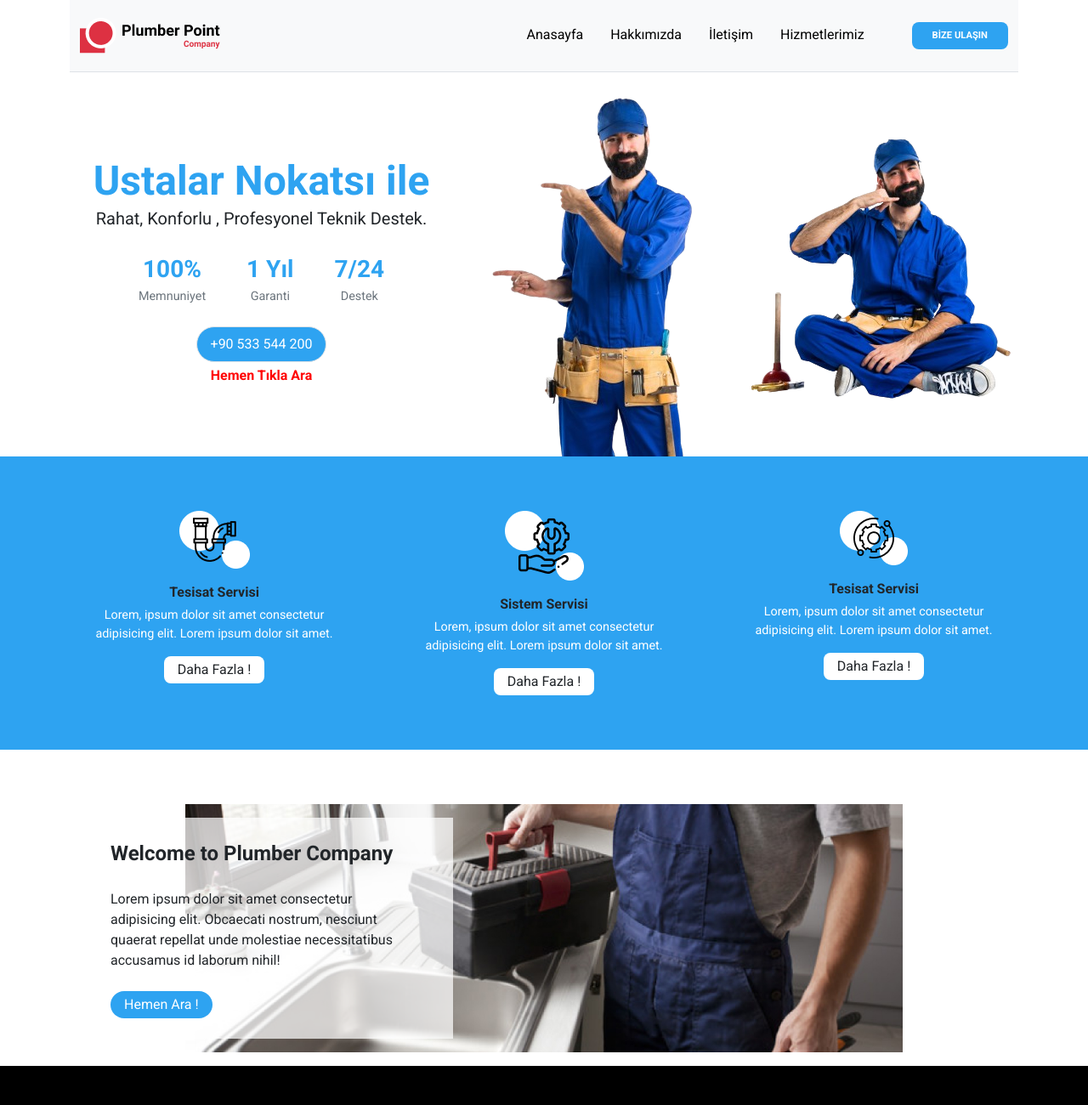
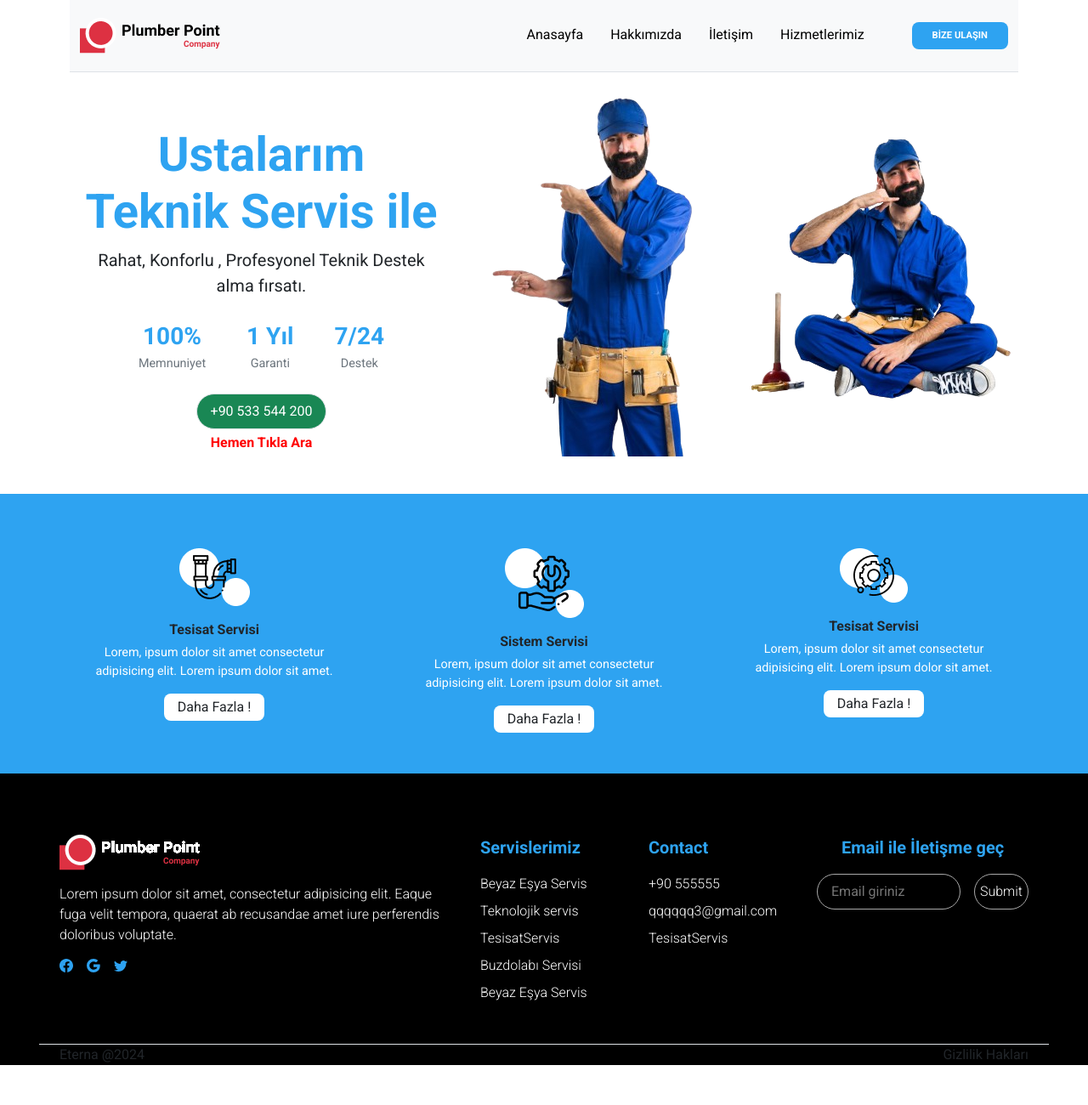
Before and after one commit to 33emre33/ustalarBurada, a plain HTML site: page index.html in a window 1280 px wide. Shown: the top 1300 px of the page at 85% size. After the commit the page ends 1253 px from the top, so only its background shows below. Drawn offline with nearby package versions, Linux system fonts and the light colour scheme.

Commit message:
gün sonu commit

```diff
--- a/assets/css/style.scss
+++ b/assets/css/style.scss
@@ -82,7 +82,7 @@
 
 .footer-start-icons-wrapper{
 
-    filter: brightness(0) saturate(100%) invert(26%) sepia(50%) saturate(5988%) hue-rotate(341deg) brightness(93%) contrast(85%);
+    filter: brightness(0) saturate(100%) invert(51%) sepia(87%) saturate(1861%) hue-rotate(179deg) brightness(101%) contrast(89%);
 
 }
 
@@ -110,7 +110,7 @@ form{
 .banner-start-item-btn-wrapper{
     @media (max-width:768px) {
         position: fixed;
-        bottom: 2%;
+        bottom: 4%;
         left:50%;
         transform: translateX(-50%);
         z-index: 100;
--- a/index.html
+++ b/index.html
@@ -3,7 +3,8 @@
   <head>
     <meta charset="utf-8">
     <meta name="viewport" content="width=device-width, initial-scale=1">
-    <title>Bootstrap demo</title>
+    <title>Ustalar</title>
+    <meta name="keywords" content="">
     <link rel="stylesheet" href="assets/css/style.css">
     <link href="https://cdn.jsdelivr.net/npm/bootstrap@5.3.3/dist/css/bootstrap.min.css" rel="stylesheet" integrity="sha384-QWTKZyjpPEjISv5WaRU9OFeRpok6YctnYmDr5pNlyT2bRjXh0JMhjY6hW+ALEwIH" crossorigin="anonymous">
   </head>
@@ -53,9 +54,9 @@
             <div class="row">
                 <div class="col-12 col-md-5 d-flex flex-column justify-content-center py-5">
                     <div class="banner-start-item-wrapper d-flex flex-column gap-4 px-3 text-center">
-                        <div class="banner-start-item-heading">
-                            <div class="red-project-color display-5 fw-bold">Ustalar Nokatsı ile</div>
-                            <div class="fs-5">Rahat, Konforlu , Profesyonel Teknik Destek.</div>
+                        <div class="banner-start-item-heading d-flex flex-column gap-2">
+                            <div class="red-project-color display-4 fw-bold">Ustalarım Teknik Servis ile </div>
+                            <div class="fs-5">Rahat, Konforlu , Profesyonel Teknik Destek alma fırsatı.</div>
                         </div>
                         <div class="icons-wrapper d-flex gap-5 justify-content-center">
                             <div class="icon-wrapper d-flex flex-wrap justify-content-center align-items-center fs-6-5">
@@ -82,7 +83,7 @@
 
                         <a href="#?" class="banner-start-item-btn-wrapper text-decoration-none d-flex flex-column align-items-center gap-1 r">
 
-                            <div class="red-project-bgbcolor btn-hover d-inline-block text-white px-3 py-2 rounded-5 border">+90 533 544 200</div>
+                            <div class="bg-success btn-hover d-inline-block text-white px-3 py-2 rounded-5 border">+90 533 544 200</div>
 
                             <div class=" banner-btn-text fw-bolder">Hemen Tıkla Ara</div>
                         </a>
@@ -100,7 +101,7 @@
         </div>
     </section>
 
-    <section class="red-project-bgbcolor py-3">
+    <section class="red-project-bgbcolor pt-3 pb-5">
         <div class="container">
             <div class="row py-5 g-5">
 
@@ -172,6 +173,7 @@
         </div>
     </section>
 
+    <!--
     <section class="py-5">
         <div class="container position-relative my-3 ">
            <div class="row">
@@ -192,7 +194,7 @@
 
         </div>
     </section>
-
+-->
     <footer class=" bg-black">
         <div class="container px-4 px-md-0">
             <div class="row  py-4 pb-5 g-5 border-bottom">
@@ -265,7 +267,7 @@
                     </div>
                 </div>
             </div>
-            <div class="d-flex justify-content-between py-2 px-4">
+            <div class="d-flex justify-content-between ">
                 <div class="">Eterna @2024</div>
                 <div class="">Gizlilik Hakları</div>
             </div>
```
Also changed, not shown: assets/css/style.css, 1 other file.
